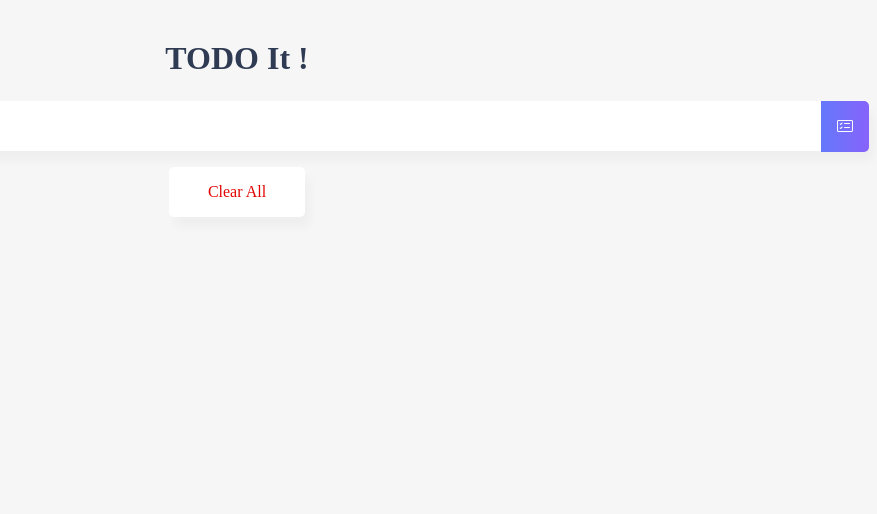
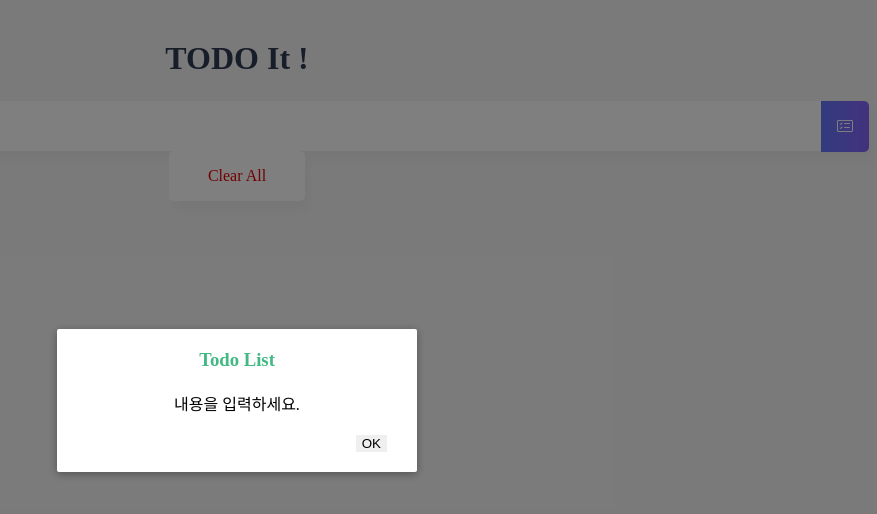
Before and after one commit to LCGeon/vue-todo, a Vue app: page / in a window 1280 px wide. Both pictures are taken after a click on the element 1248 px from the left and 126 px from the top of the page. Shown: the top 514 px of the page, without its empty margins (403-1280 px from the left). Built offline with nearby package versions, Linux system fonts and the light colour scheme; a web font is replaced by a local one.

Commit message:
feat:Todo List

```diff
--- a/src/App.vue
+++ b/src/App.vue
@@ -84,10 +84,6 @@ button {
 .shadow {
   box-shadow: 5px 10px 10px rgba(0, 0, 0, 0.03);
 }
-.app {
-  font-size: 50px;
-  font-family: "TodoFont";
-}
 .todoFont {
   font-family: "TodoFont";
 }
--- a/src/components/TodoInput.vue
+++ b/src/components/TodoInput.vue
@@ -9,22 +9,31 @@
     <span class="addContainer" @click="addTodo">
       <i class="bi bi-card-checklist addBtn"></i
     ></span>
+
+    <Teleport to="body">
+      <CommonModal :show="showModal" @close="showModal = false"> </CommonModal>
+    </Teleport>
   </div>
 </template>
 
 <script>
+import CommonModal from "../components/common/CommonModal.vue";
 export default {
   data() {
     return {
       newTodoItem: "",
+      showModal: false,
     };
   },
+  components: { CommonModal },
+
   methods: {
     addTodo() {
       if (this.newTodoItem !== "") {
         this.$emit("addTodoItem", this.newTodoItem);
         this.clearInput();
-        // this.$router.go(this.$router.currentRoute);
+      } else {
+        this.showModal = !this.showModal;
       }
     },
     clearInput() {
--- a/src/components/TodoList.vue
+++ b/src/components/TodoList.vue
@@ -1,6 +1,6 @@
 <template>
   <div>
-    <ul>
+    <TransitionGroup name="fade">
       <li v-for="(todoItem, index) in propsdata" :key="todoItem" class="shadow">
         <i
           class="bi bi-check checkBtn"
@@ -14,7 +14,7 @@
           ><i class="bi bi-trash"></i
         ></span>
       </li>
-    </ul>
+    </TransitionGroup>
   </div>
 </template>
 
@@ -66,4 +66,13 @@ li {
   margin-left: auto;
   color: #de4343;
 }
+.fade-leave-active,
+.fade-enter-active {
+  transition: all 0.3s cubic-bezier(0.55, 0, 0.5, 1);
+}
+.fade-leave-to,
+.fade-enter {
+  opacity: 0;
+  transform: translateY(30px);
+}
 </style>
--- /dev/null
+++ b/src/components/common/CommonModal.vue
@@ -0,0 +1,79 @@
+<template>
+  <Transition name="modal">
+    <div v-if="show" class="modal-mask">
+      <div class="modal-container">
+        <div class="modal-header">
+          <slot name="header"><h3>Todo List</h3></slot>
+        </div>
+
+        <div class="modal-body">
+          <slot name="body">내용을 입력하세요.</slot>
+        </div>
+
+        <div class="modal-footer">
+          <slot name="footer">
+            <button class="modal-default-button" @click="$emit('close')">
+              OK
+            </button>
+          </slot>
+        </div>
+      </div>
+    </div>
+  </Transition>
+</template>
+<script>
+export default {
+  props: {
+    show: Boolean,
+  },
+};
+</script>
+<style scoped>
+.modal-mask {
+  position: fixed;
+  z-index: 9998;
+  top: 0;
+  left: 0;
+  width: 100%;
+  height: 100%;
+  background-color: rgba(0, 0, 0, 0.5);
+  display: flex;
+  transition: opacity 0.3s ease;
+}
+
+.modal-container {
+  width: 300px;
+  margin: auto;
+  padding: 20px 30px;
+  background-color: #fff;
+  border-radius: 2px;
+  box-shadow: 0 2px 8px rgba(0, 0, 0, 0.33);
+  transition: all 0.3s ease;
+}
+
+.modal-header h3 {
+  margin-top: 0;
+  color: #42b983;
+}
+
+.modal-body {
+  margin: 20px 0;
+}
+
+.modal-default-button {
+  float: right;
+}
+.modal-enter-from {
+  opacity: 0;
+}
+
+.modal-leave-to {
+  opacity: 0;
+}
+
+.modal-enter-from .modal-container,
+.modal-leave-to .modal-container {
+  -webkit-transform: scale(1.1);
+  transform: scale(1.1);
+}
+</style>
--- a/src/router/index.js
+++ b/src/router/index.js
@@ -2,6 +2,7 @@ import { createRouter, createWebHistory } from "vue-router";
 
 const routes = [
   {
+    // router
     path: "/",
     name: "home",
 
```
